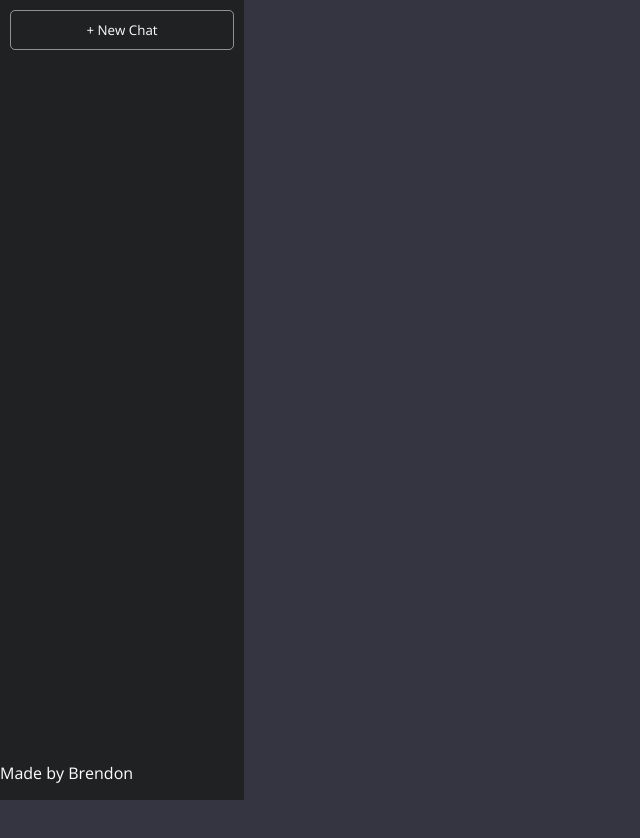
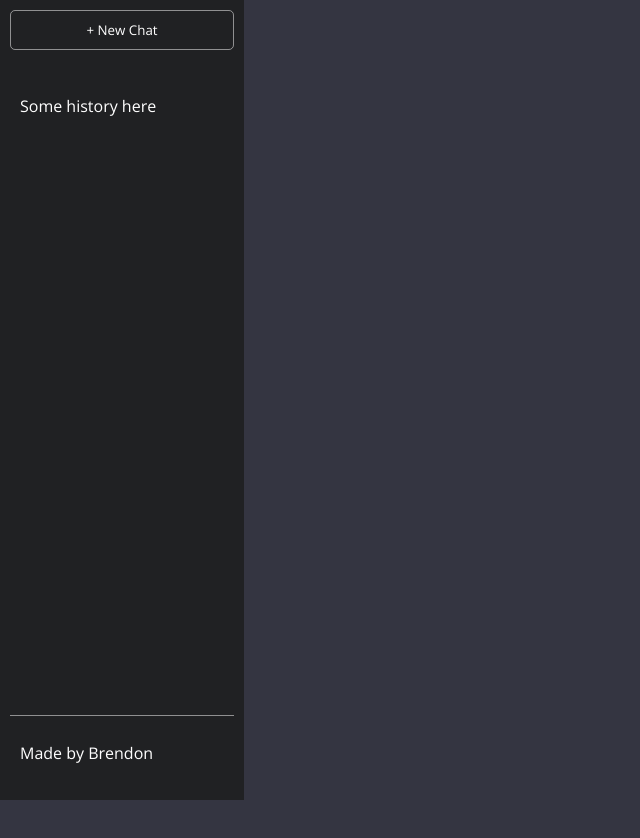
Before and after one commit to brendon-rofe/react-chatgpt-clone, a JavaScript app: page / in a window 1280 px wide. Shown: the top 838 px of the page, without its empty margins (0-640 px from the left). Built offline with nearby package versions, Linux system fonts and the light colour scheme; the HTML template or start-up script is replaced by a standard one.

Commit message:
Some more styling

```diff
--- a/src/App.js
+++ b/src/App.js
@@ -4,6 +4,7 @@ function App() {
       <section className="side-bar">
         <button>+ New Chat</button>
         <ul className="history">
+          <li>Some history here</li>
         </ul>
         <nav>
           <p>Made by Brendon</p>
--- a/src/index.css
+++ b/src/index.css
@@ -29,6 +29,25 @@ button {
   border-radius: 5px;
   padding: 10px;
   margin: 10px;
+  cursor: pointer;
+}
+
+nav {
+  border-top: solid 0.5px rgba(255, 255, 255, 0.5);
+  padding: 10px;
+  margin: 10px;
+}
+
+.history {
+  padding: 10px;
+  margin: 10px;
+  height: 100%;
+}
+
+.history li {
+  list-style-type: none;
+  padding: 15px 0;
+  cursor: pointer;
 }
 
 .main {
```
